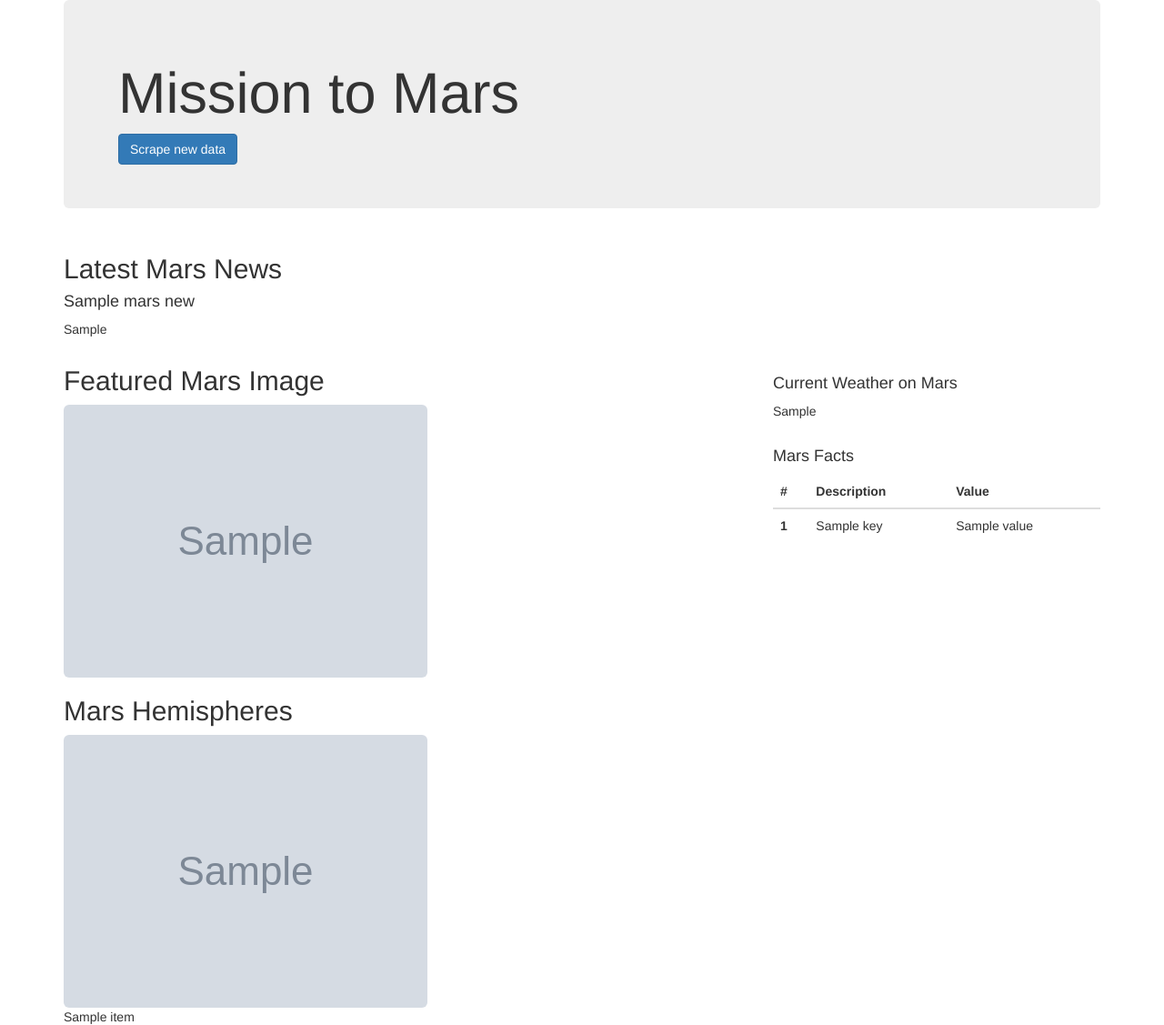
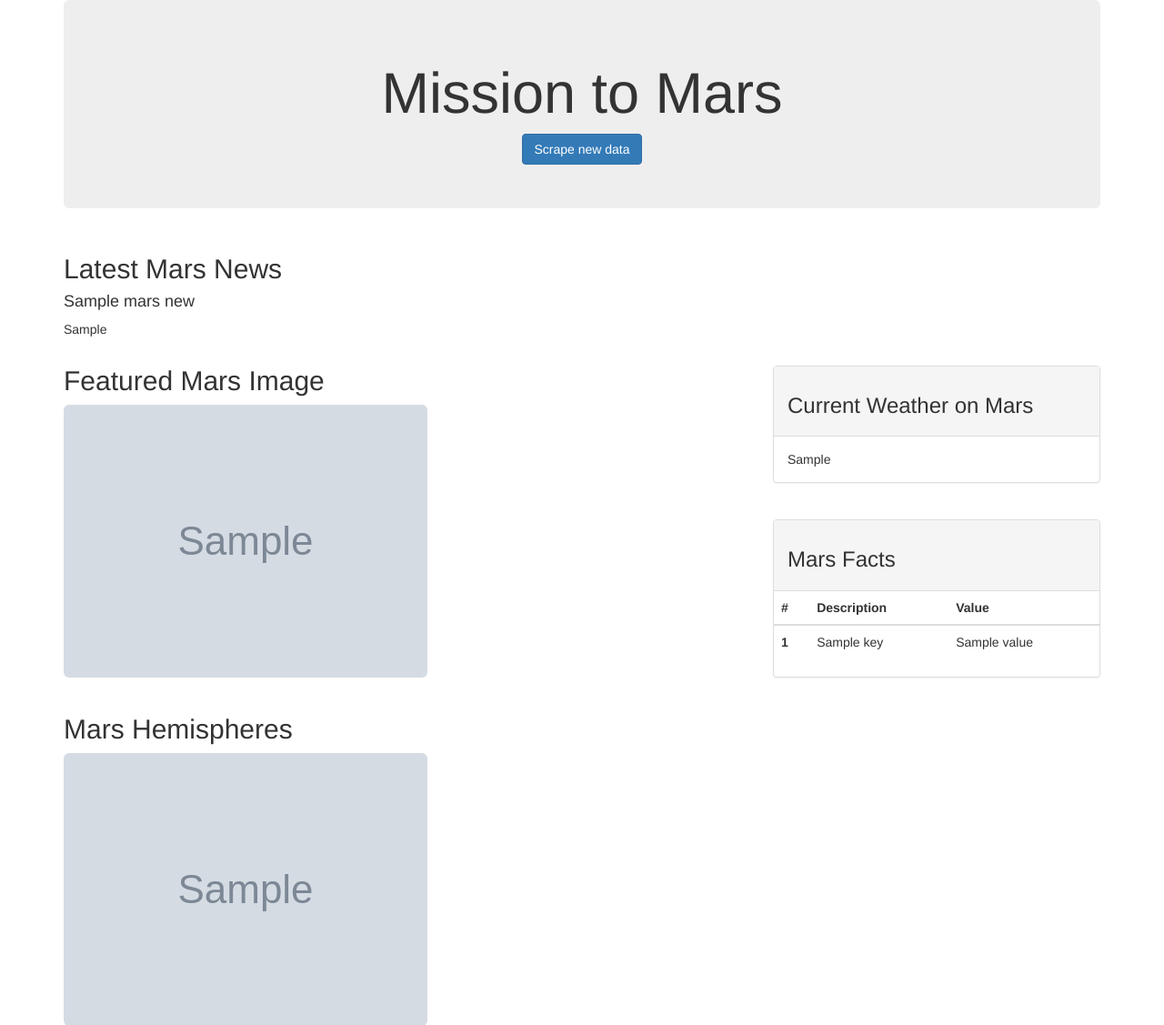
Before and after one commit to ddcruz/web_scraping_document_database_challenge, a Flask app: page / in a window 1280 px wide. Shown: the top 1127 px of the page at 91% size. Run offline with Flask 2, Linux system fonts and the light colour scheme; grey boxes marked "Sample" are stand-in pictures; a database or web service that is not in the repository returns one stand-in record (values such as "Sample title"); some libraries are stand-ins or nearby versions.

Commit message:
Added panels to Mars Weather and Facts

```diff
--- a/templates/index.html
+++ b/templates/index.html
@@ -17,7 +17,7 @@
 </head>
 <body>
     <div class="container">
-        <div class="jumbotron">
+        <div class="jumbotron text-center">
           <h1>Mission to Mars</h1>
           <a class="btn btn-primary" href="scrape">Scrape new data</a>
         </div>
@@ -25,7 +25,7 @@
 
     <div class="container">
         <div class="row">
-            <div class="col-md-12">
+            <div class="col-md-12" >
                 <h2>Latest Mars News</h2>
                 <h4>{{data.mars_data[0].mars_news.news_title}}</h4>
                 <p>{{data.mars_data[0].mars_news.news_p}}</p>
@@ -40,16 +40,20 @@
 
             <div class="col-md-4">
                 <br>
-                <div class="card">
-                    <div class="card-body ">
-                        <h4>Current Weather on Mars</h4>
+                <div class="panel panel-default">
+                    <div class="panel-heading">
+                        <h3>Current Weather on Mars</h3>
+                    </div>
+                    <div class="panel-body">
                         {{data.mars_data[2].mars_weather}}
                     </div>
                 </div>
                 <br>
-                <div class="card">
-                    <div class="card-body">
-                        <h4>Mars Facts</h4>
+                <div class="panel panel-default">
+                    <div class="panel-heading">
+                        <h3>Mars Facts</h3>
+                    </div>
+                        <div class="card-body">
                         <table class="table">
                             <thead>
                                 <tr>
--- a/templates/index1.html
+++ b/templates/index1.html
@@ -17,7 +17,7 @@
 </head>
 <body>
     <div class="container">
-        <div class="jumbotron">
+        <div class="jumbotron text-center">
           <h1>Mission to Mars</h1>
           <a class="btn btn-primary" href="scrape">Scrape new data</a>
         </div>
```
